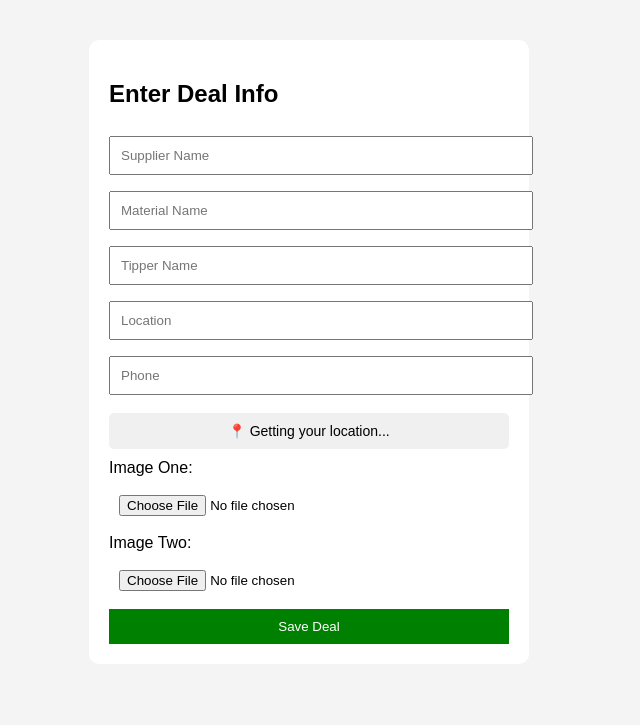
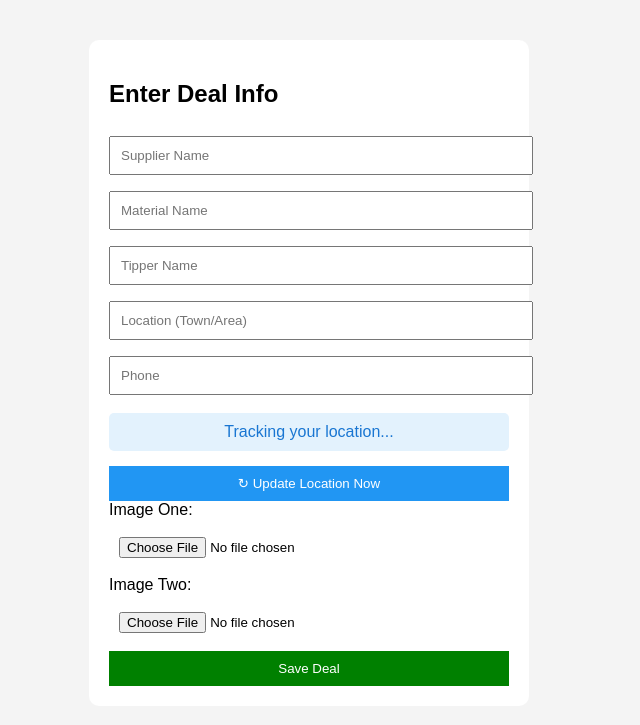
Before and after one commit to ham189381/ham2, a Flask app: page /deals in a window 1280 px wide. Shown: the top 725 px of the page, without its empty margins (331-971 px from the left). Run offline with Flask 3, Linux system fonts and the light colour scheme; some libraries are stand-ins or nearby versions.

Commit message:
Update dealsform.html

```diff
--- a/templates/dealsform.html
+++ b/templates/dealsform.html
@@ -5,85 +5,163 @@
     <style>
         body{font-family:Arial;background:#f4f4f4;}
         form{background:white;padding:20px;width:400px;margin:auto;margin-top:40px;border-radius:10px;}
-        input{width:100%;padding:10px;margin:8px 0;}
-        button{background:green;color:white;padding:10px;border:none;width:100%;}
-        .location-status{background:#f0f0f0;padding:10px;margin:10px 0;border-radius:5px;font-size:14px;text-align:center;}
-        .location-captured{color:green;font-weight:bold;}
-        .location-error{color:red;font-weight:bold;}
+        input, select{width:100%;padding:10px;margin:8px 0;}
+        button{background:green;color:white;padding:10px;border:none;width:100%;cursor:pointer;}
+        .location-status{padding:10px;margin:10px 0;border-radius:5px;text-align:center;}
+        .location-updating{background:#e3f2fd;color:#1976d2;}
+        .location-success{background:#d4edda;color:#155724;}
+        .location-error{background:#f8d7da;color:#721c24;}
+        .refresh-location{background:#2196F3;margin-top:5px;}
     </style>
 </head>
 <body>
 
-<form action="/save" method="POST" enctype="multipart/form-data">
+<form action="/save" method="POST" enctype="multipart/form-data" id="dealForm">
     <h2>Enter Deal Info</h2>
 
     <input type="text" name="suppliername" placeholder="Supplier Name" required>
     <input type="text" name="materialname" placeholder="Material Name" required>
     <input type="text" name="tippername" placeholder="Tipper Name" required>
-    <input type="text" name="location" placeholder="Location" required>
+    <input type="text" name="location" placeholder="Location (Town/Area)" required>
     <input type="text" name="phone" placeholder="Phone" required>
 
     <!-- Hidden fields for live location -->
     <input type="hidden" id="live_latitude" name="live_latitude">
     <input type="hidden" id="live_longitude" name="live_longitude">
 
-    <!-- Location status display -->
-    <div id="location_status" class="location-status">📍 Getting your location...</div>
+    <!-- Real-time location display -->
+    <div id="location_status" class="location-status location-updating">
+        <i class="fas fa-location-dot"></i> Tracking your location...
+    </div>
+
+    <button type="button" onclick="refreshLocation()" class="refresh-location">
+        ↻ Update Location Now
+    </button>
 
     Image One:
     <input type="file" name="imageone" required>
 
     Image Two:
-    <input type="file" name="image2" required>
+    <input type="file" name="image2" required">
 
     <button type="submit">Save Deal</button>
 </form>
 
 <script>
-// Get user's live location when page loads
-function getLiveLocation() {
+let watchId = null;
+let currentLat = null;
+let currentLng = null;
+
+function startTrackingLocation() {
     if (navigator.geolocation) {
-        navigator.geolocation.getCurrentPosition(
+        // Watch position continuously
+        watchId = navigator.geolocation.watchPosition(
             function(position) {
-                // Set the hidden input values
-                document.getElementById('live_latitude').value = position.coords.latitude;
-                document.getElementById('live_longitude').value = position.coords.longitude;
+                // Update location in real-time
+                currentLat = position.coords.latitude;
+                currentLng = position.coords.longitude;
 
-                // Update status display
+                // Update hidden fields
+                document.getElementById('live_latitude').value = currentLat;
+                document.getElementById('live_longitude').value = currentLng;
+
+                // Update display
                 document.getElementById('location_status').innerHTML =
-                    '✅ Location captured: ' + position.coords.latitude.toFixed(6) + ', ' + position.coords.longitude.toFixed(6);
-                document.getElementById('location_status').className = 'location-status location-captured';
+                    '✅ Live Location: ' + currentLat.toFixed(6) + ', ' + currentLng.toFixed(6) +
+                    '<br><small>📍 Location updates automatically as you move</small>';
+                document.getElementById('location_status').className = 'location-status location-success';
             },
             function(error) {
-                let errorMessage = '';
+                let errorMsg = '';
                 switch(error.code) {
                     case error.PERMISSION_DENIED:
-                        errorMessage = 'Location access denied. Please allow location access.';
+                        errorMsg = 'Location access denied. Please enable location services.';
                         break;
                     case error.POSITION_UNAVAILABLE:
-                        errorMessage = 'Location information unavailable.';
+                        errorMsg = 'Location information unavailable.';
                         break;
                     case error.TIMEOUT:
-                        errorMessage = 'Location request timed out.';
+                        errorMsg = 'Location request timed out.';
                         break;
-                    default:
-                        errorMessage = 'Unknown error getting location.';
                 }
                 document.getElementById('location_status').innerHTML =
-                    '❌ ' + errorMessage + ' You can still submit the form without location.';
+                    '❌ ' + errorMsg + '<br><small>You can still submit the form without location</small>';
                 document.getElementById('location_status').className = 'location-status location-error';
+            },
+            {
+                enableHighAccuracy: true,  // Use GPS if available
+                maximumAge: 0,             // Always get fresh location
+                timeout: 10000             // Timeout after 10 seconds
             }
         );
     } else {
         document.getElementById('location_status').innerHTML =
-            '❌ Geolocation is not supported by your browser. You can still submit the form without location.';
+            '❌ Geolocation is not supported by your browser';
         document.getElementById('location_status').className = 'location-status location-error';
     }
 }
 
-// Call the function when page loads
+function refreshLocation() {
+    document.getElementById('location_status').innerHTML = '🔄 Refreshing location...';
+    document.getElementById('location_status').className = 'location-status location-updating';
+
+    if (navigator.geolocation) {
+        navigator.geolocation.getCurrentPosition(
+            function(position) {
+                currentLat = position.coords.latitude;
+                currentLng = position.coords.longitude;
+
+                document.getElementById('live_latitude').value = currentLat;
+                document.getElementById('live_longitude').value = currentLng;
+
+                document.getElementById('location_status').innerHTML =
+                    '✅ Location updated: ' + currentLat.toFixed(6) + ', ' + currentLng.toFixed(6);
+                document.getElementById('location_status').className = 'location-status location-success';
+            },
+            function(error) {
+                document.getElementById('location_status').innerHTML = '❌ Failed to refresh location';
+                document.getElementById('location_status').className = 'location-status location-error';
+            }
+        );
+    }
+}
+
+// Form submission - get final location
+document.getElementById('dealForm').addEventListener('submit', function(e) {
+    // Get one final location before submitting
+    e.preventDefault();
+
+    if (navigator.geolocation) {
+        navigator.geolocation.getCurrentPosition(
+            function(position) {
+                // Final update before submission
+                document.getElementById('live_latitude').value = position.coords.latitude;
+                document.getElementById('live_longitude').value = position.coords.longitude;
+
+                // Stop watching location
+                if (watchId) {
+                    navigator.geolocation.clearWatch(watchId);
+                }
+
+                // Submit the form
+                document.getElementById('dealForm').submit();
+            },
+            function(error) {
+                // Submit anyway even if location fails
+                if (watchId) {
+                    navigator.geolocation.clearWatch(watchId);
+                }
+                document.getElementById('dealForm').submit();
+            }
+        );
+    } else {
+        document.getElementById('dealForm').submit();
+    }
+});
+
+// Start tracking when page loads
 window.onload = function() {
-    getLiveLocation();
+    startTrackingLocation();
 }
 </script>
 
```
